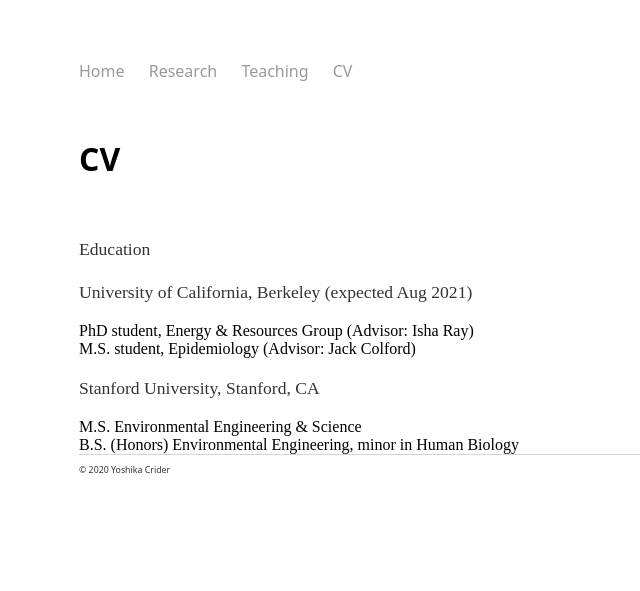
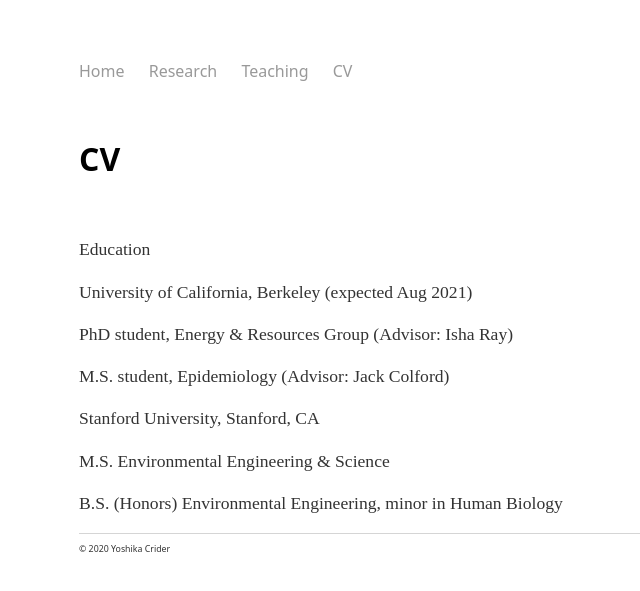
Before and after one commit to YoshikaCrider/YoshikaCrider.github.io, a Jekyll site: the page built from cv/index.html, in a window 1280 px wide. Shown: the top 591 px of the page, without its empty margins (113-753 px from the left). Built offline with Jekyll 4.4.1, drawn with Linux system fonts in a browser that asks for light colours.

```diff
--- a/cv/index.html
+++ b/cv/index.html
@@ -8,12 +8,8 @@ title: CV
 
 <p>Education</p>
 <p>University of California, Berkeley (expected Aug 2021)</p>
-PhD student, Energy & Resources Group (Advisor: Isha Ray)
-<br>
-M.S. student, Epidemiology (Advisor: Jack Colford)
-
+<p>PhD student, Energy & Resources Group (Advisor: Isha Ray)</p>
+<p>M.S. student, Epidemiology (Advisor: Jack Colford)</p>
 <p>Stanford University, Stanford, CA</p>
-M.S. Environmental Engineering & Science
-<br>
-B.S. (Honors) Environmental Engineering, minor in Human Biology
-<br>
+<p>M.S. Environmental Engineering & Science</p>
+<p>B.S. (Honors) Environmental Engineering, minor in Human Biology</p>
```
